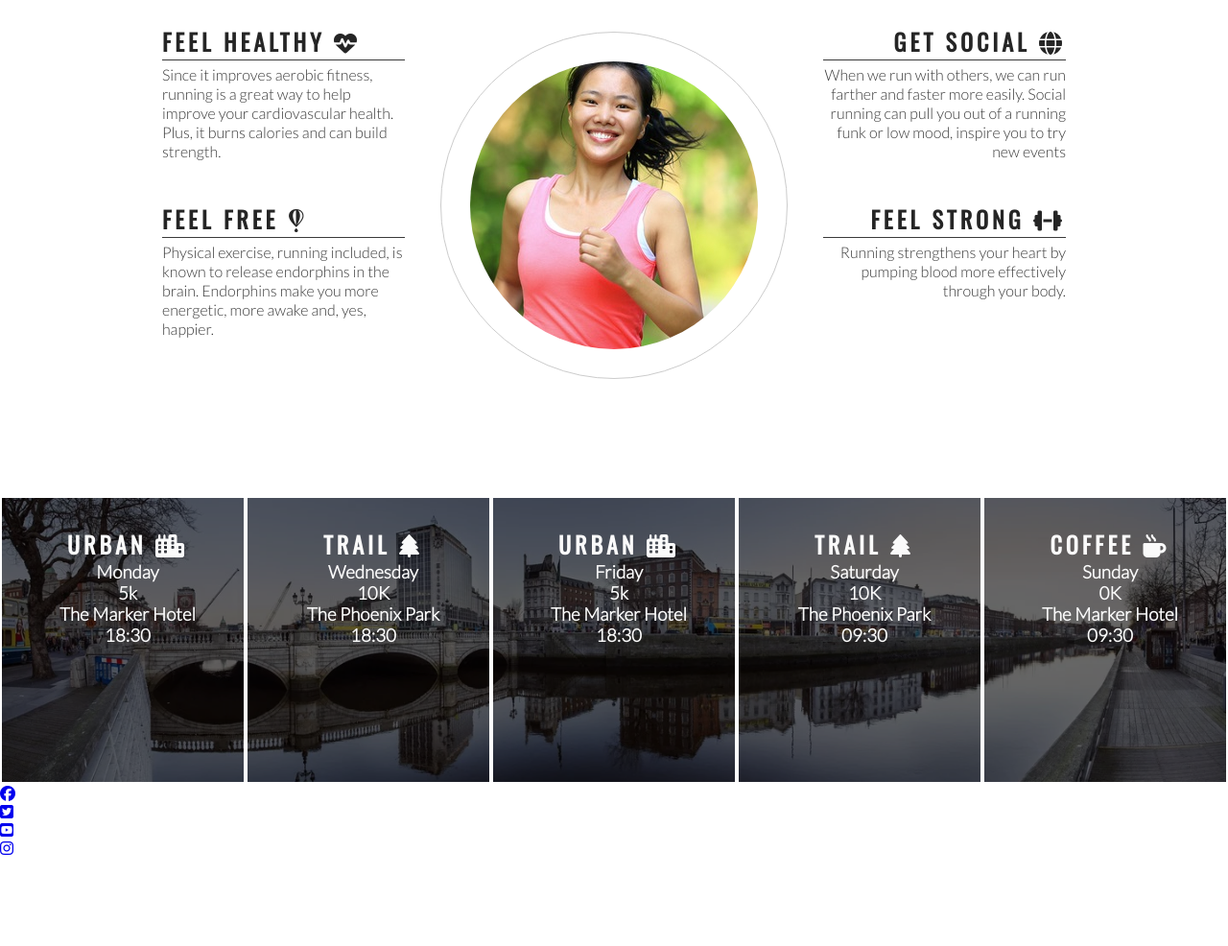
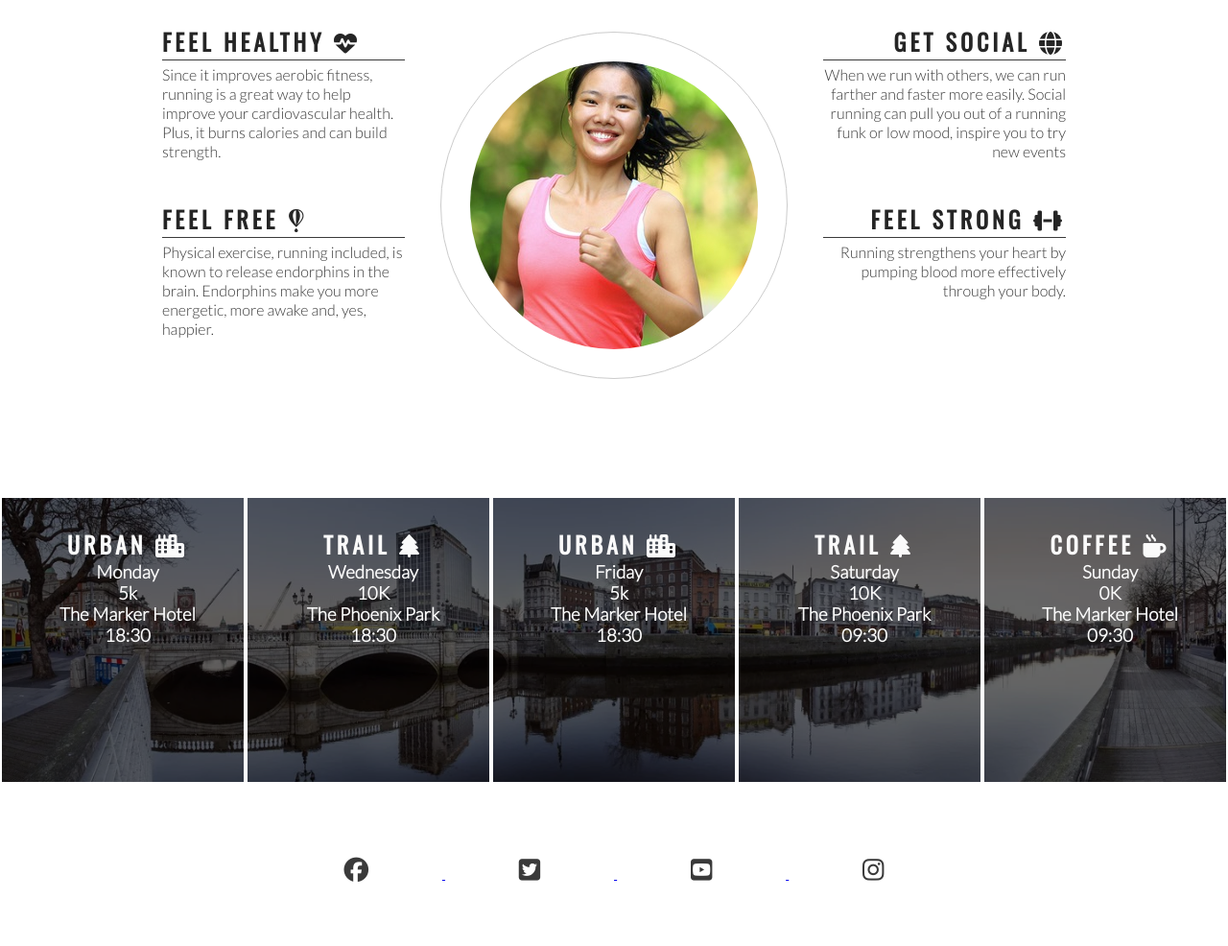
Before and after one commit to adammkeane/love-running, a plain HTML site: page index.html in a window 1280 px wide. Shown: the part 778-1764 px from the top of the page at 96% size. Before the commit the page ends 1671 px from the top, so only its background shows below. Drawn offline with nearby package versions, Linux system fonts and the light colour scheme.

Commit message:
Add style to footer social media icons

```diff
--- a/assets/css/style.css
+++ b/assets/css/style.css
@@ -217,3 +217,27 @@ hr {
 #times h2 {
     color: #fafafa
 }
+
+/* footer */
+
+footer {
+    height: 150px;
+}
+footer ul {
+    list-style-type: none;
+}
+
+.social-networks {
+    text-align: center;
+}
+
+.social-networks > li {
+    display: inline;
+}
+
+.social-networks i {
+    font-size: 160%;
+    margin: 1%;
+    padding: 5%;
+    color: #3a3a3a;
+}
--- a/index.html
+++ b/index.html
@@ -119,7 +119,7 @@
         </div>
     </section>
     <footer>
-        <ul>
+        <ul class="social-networks">
             <li>
                 <a href="https://www.facebook.com/" target="_blank" rel="nopener" aria-label="Visit our Facebook page (opens in a new tab)">
                     <i class="fa-brands fa-facebook"></i>
```
